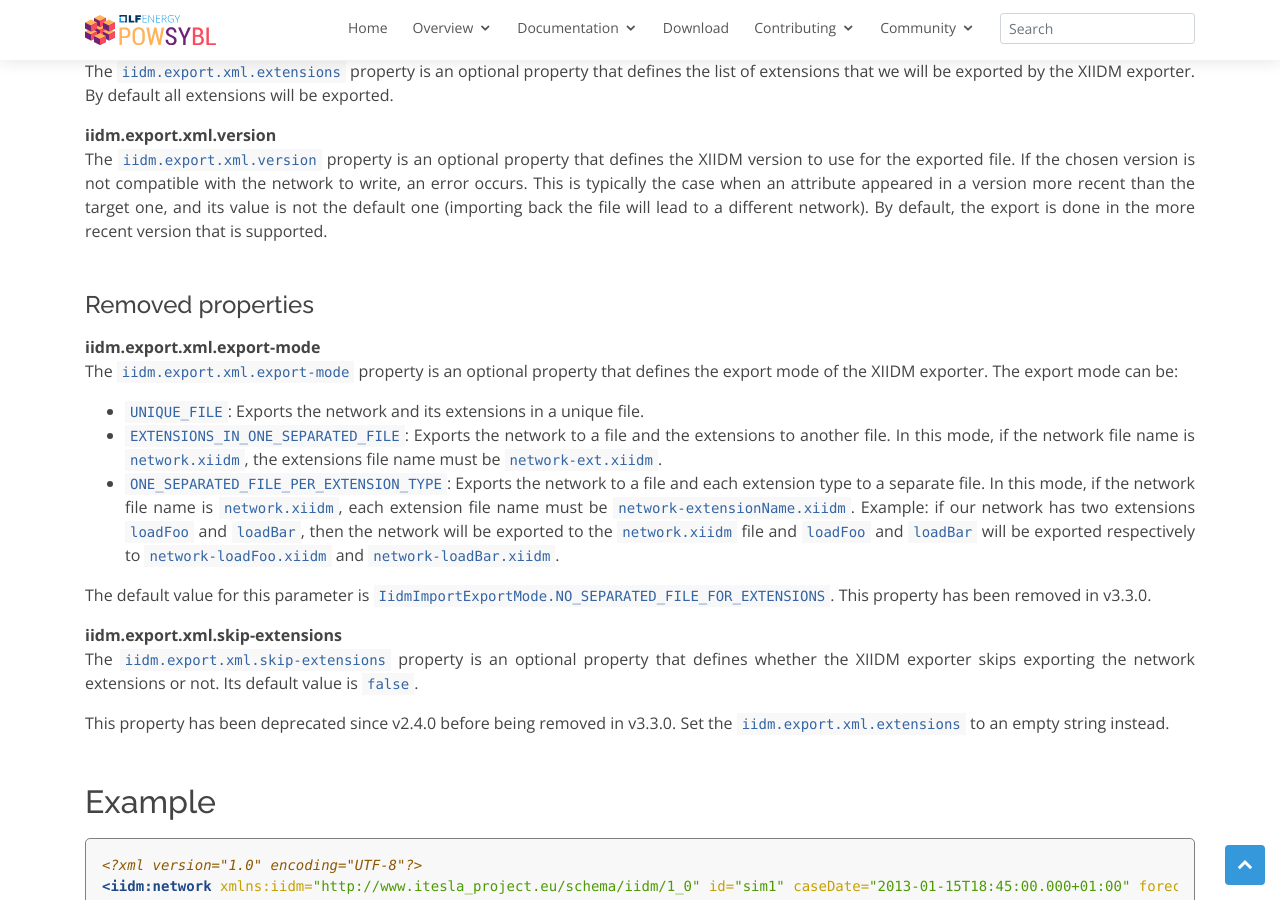
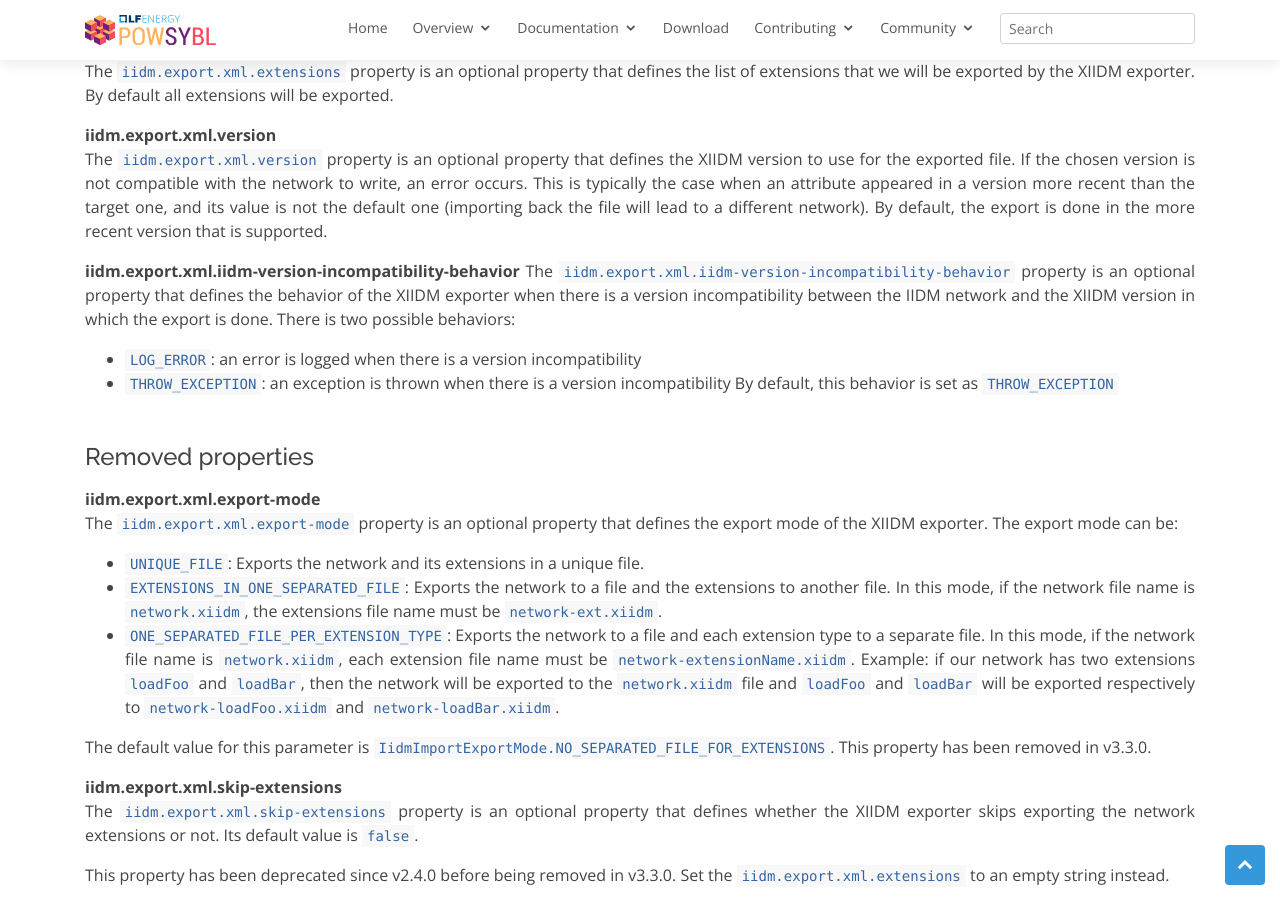
Before and after one commit to powsybl/powsybl.github.io, a Jekyll site: the page built from pages/documentation/grid/formats/xiidm.md, in a window 1280 px wide and 900 px high, scrolled down 2371 px. Built offline with Jekyll 4.4.1, drawn with Linux system fonts in a browser that asks for light colours; our own code applies the rules of GitHub Pages for plain Markdown files.

Commit message:
Add documentation about iidm.export.xml.iidm-version-incompatibility-behavior
Signed-off-by: RALAMBOTIANA MIORA <miora.ralambotiana@rte-france.com>

```diff
--- a/pages/documentation/grid/formats/xiidm.md
+++ b/pages/documentation/grid/formats/xiidm.md
@@ -76,6 +76,13 @@
 **iidm.export.xml.version**
 The `iidm.export.xml.version` property is an optional property that defines the XIIDM version to use for the exported file. If the chosen version is not compatible with the network to write, an error occurs. This is typically the case when an attribute appeared in a version more recent than the target one, and its value is not the default one (importing back the file will lead to a different network). By default, the export is done in the more recent version that is supported.
 
+**iidm.export.xml.iidm-version-incompatibility-behavior**
+The `iidm.export.xml.iidm-version-incompatibility-behavior` property is an optional property that defines the behavior of the XIIDM exporter when there is a version incompatibility between the IIDM network and the XIIDM version in which the export is done.
+There is two possible behaviors:
+- `LOG_ERROR`: an error is logged when there is a version incompatibility
+- `THROW_EXCEPTION`: an exception is thrown when there is a version incompatibility
+By default, this behavior is set as `THROW_EXCEPTION`
+
 #### Removed properties
 
 **iidm.export.xml.export-mode**
```
